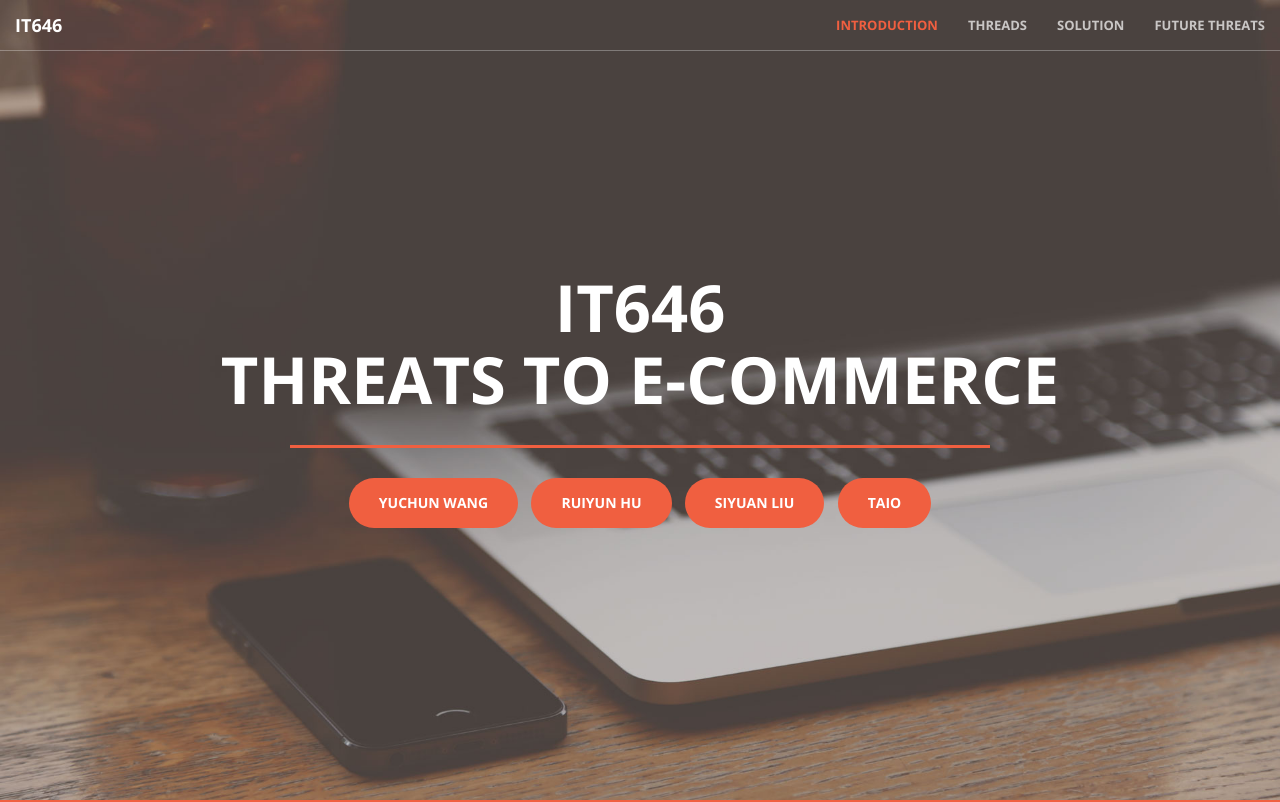
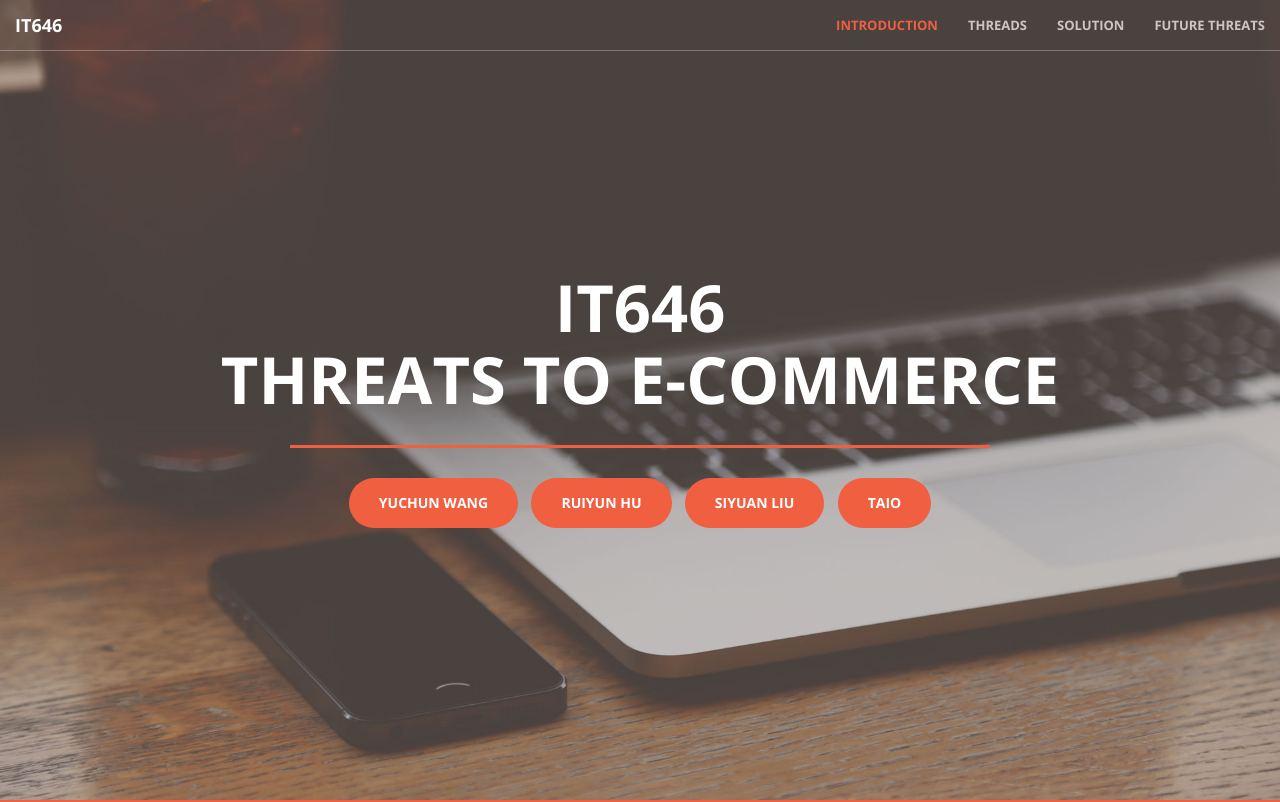
Before and after one commit to reneehu/class-presentation, a plain HTML site: page ITclass/index.html in a window 1280 px wide. Shown: the top 802 px of the page. Drawn offline with nearby package versions, Linux system fonts and the light colour scheme.

Commit message:
revert css

```diff
--- a/ITclass/css/creative.css
+++ b/ITclass/css/creative.css
@@ -183,7 +183,7 @@ header {
     text-align: center;
     color: #fff;
     background-image: url(../img/header.jpg);
-    background-position: top center;
+    background-position: center;
     -webkit-background-size: cover;
     -moz-background-size: cover;
     background-size: cover;
```
